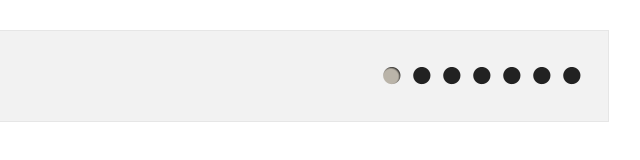
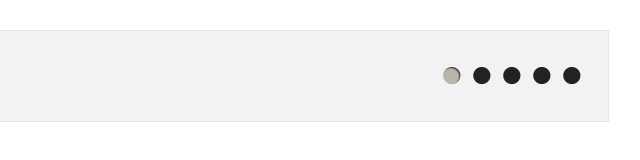
Before and after one commit to daveymoores/article_display, a plain HTML site: page index.html in a window 1280 px wide. Shown: the part 922-1082 px from the top of the page, 531-1171 px from the left. Drawn offline with Linux system fonts and the light colour scheme.

Commit message:
Fixing the pagination

```diff
--- a/index.html
+++ b/index.html
@@ -155,7 +155,7 @@
 		//create pagination
 		function update(){
 
-			contVisible.find('.cf-column').each(function(i){
+			container.find('.cf-preload').find('p').each(function(i){
 
 					$('#pagination').append('<li class="pag_' + i + '"><a href="#_"></a></li>');
 					$('#pagination').find('li:first').addClass('active');
```
